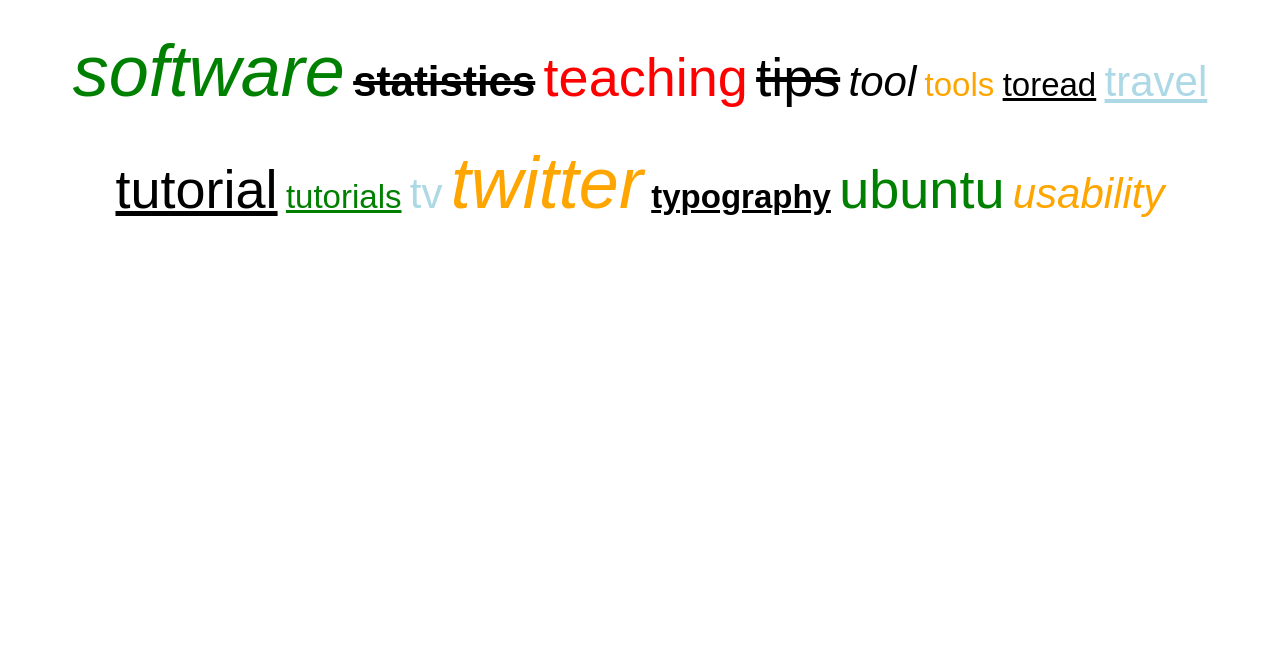
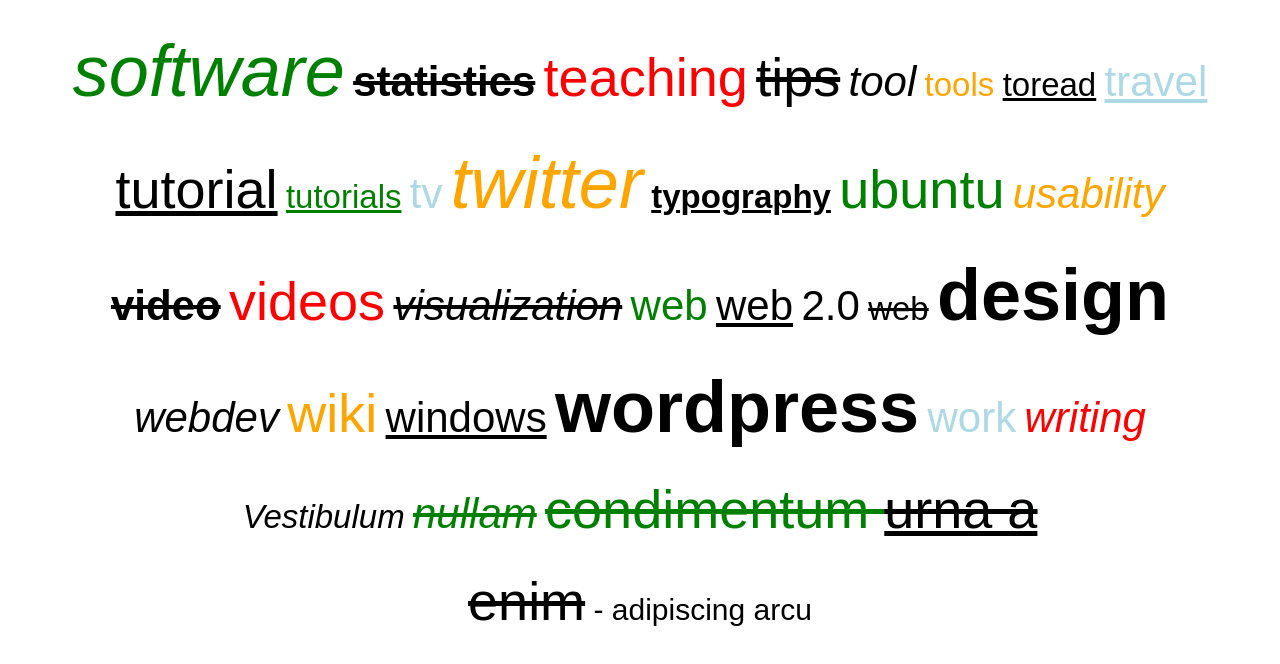
Before and after one commit to itsbelarusky/codrep, a plain HTML site: page verstka1.html in a window 1280 px wide. Drawn offline with Linux system fonts and the light colour scheme.

Commit message:
add css text

```diff
--- a/main.css
+++ b/main.css
@@ -47,3 +47,13 @@
     text-align: center;
     font-family: Arial, Helvetica, sans-serif;
 }
+
+s {
+    color: black;
+}
+u {
+    color: black;
+}
+.under {
+    text-decoration: underline;
+}
--- a/verstka1.html
+++ b/verstka1.html
@@ -29,6 +29,42 @@
         <span class="green size-l">ubuntu</span>
         <span class="yellow size-m italic">usability</span>
     </p>
+
+    <p>
+        <span class="black bold strike size-m">video</span>
+        <span class="red size-l">videos</span>
+        <span class="black italic strike size-m">visualization</span>
+        <span class="green size-m ">web</span>
+        <span class="black size-m underline">web</span>
+        <span class="size-m black">2.0</span>
+        <span class="size-s strike black">web</span>
+        <span class="size-xl black bold">design</span>
+    </p>
+
+    <p>
+        <span class="italic black size-m">webdev</span>
+        <span class="size-l yellow">wiki</span>
+        <span class="size-m black underline">windows</span>
+        <span class="size-xl bold black">wordpress</span>
+        <span class="blue size-m">work</span>
+        <span class="red size-m italic">writing</span>
+    </p>
+
+    <p>
+        <span class="italic size-s">Vestibulum</span>
+        <span class="green italic strike size-m">nullam</span>
+        <span class="green size-l strike">condimentum <u><s>urna a</s></u></span>
+
+    </p>
+    <p>
+        <span class="size-l strike">enim</span>
+        <span>-</span>
+        <span>adipiscing arcu</span>
+    </p>
+
+
+
+
 </div>
 
 </body>
```
